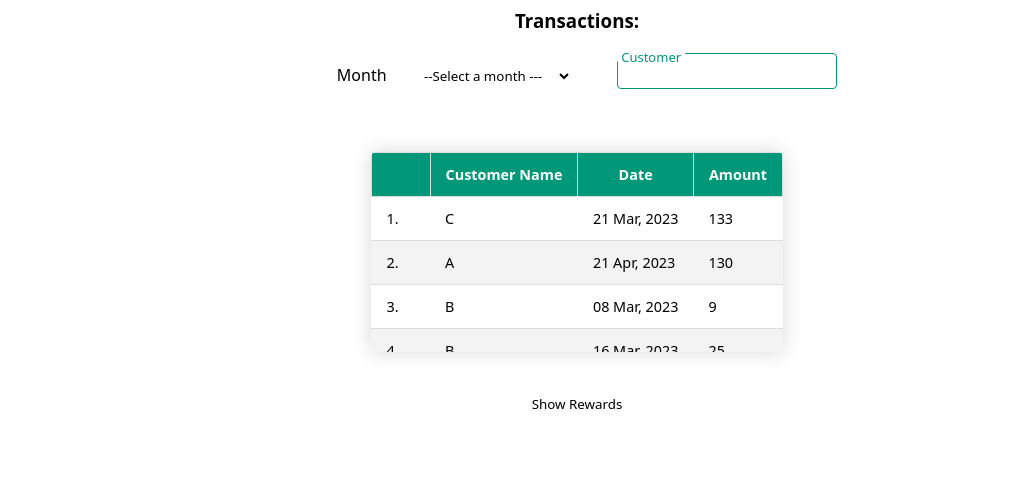
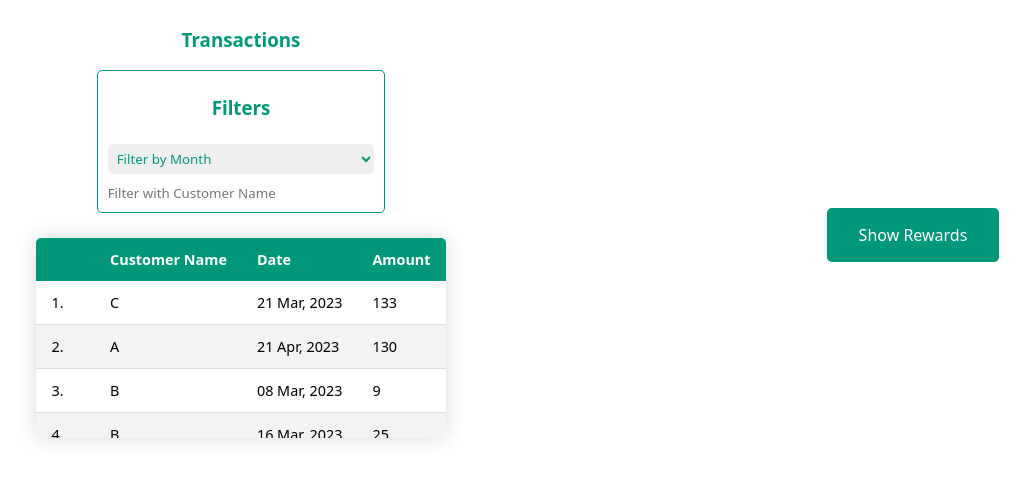
Before and after one commit to VijayIyer/charter-communications-hw, a React (Create React App) app: page / in a window 1280 px wide. Shown: the top 480 px of the page, without its empty margins (63-1093 px from the left). Built offline with nearby package versions, Linux system fonts and the light colour scheme.

Commit message:
Makes styling consistent

```diff
--- a/src/components/Rewards/RewardsTable.js
+++ b/src/components/Rewards/RewardsTable.js
@@ -32,7 +32,8 @@
   }, [transactionsData]);
   if (!showRewardsTable)
     return (
-      <div className='rewards'>
+      <div className='column'>
+        <div>
           <button
             className='rewards__show-btn'
             onClick={() => setShowRewards((value) => !value)}
@@ -40,11 +41,12 @@
             Show Rewards
           </button>
         </div>
+      </div>
     );
 
   return (
-    <div className='rewards'>
-      <h3>Rewards:</h3>
+    <div className='column'>
+      <h3 className='rewards__header'>Rewards</h3>
       <div className='rewards__table-wrapper'>
         <table className='rewards__table'>
           <thead>
--- a/src/components/Rewards/styles.css
+++ b/src/components/Rewards/styles.css
@@ -1,38 +1,17 @@
 /* styles from https://www.w3schools.com/html/tryit.asp?filename=tryhtml_table_intro */
-.rewards {
-  display: flex;
-  flex-direction: column;
-  align-items: center;
-  margin: 5px;
-}
 
 .rewards__show-btn {
-  background-color: var(--primary-bg-color);
-  color: var(--primary-font-color);
+  border: none;
+  border-radius: 5px 5px;
+  color: white;
+  padding: 1em 2em;
+  text-align: center;
+  text-decoration: none;
+  display: inline-block;
+  font-size: 1em;
+  background-color: var(--main-color);
   cursor: pointer;
-  border: none;
-  border-radius: 1em;
-  padding: 1em;
 }
-
-.rewards__table {
-  border-collapse: collapse;
-  width: 100%;
-  display: block;
-  height: 200px;
-  margin-bottom: 1em;
+.rewards__header {
+  color: var(--main-color);
 }
-.rewards__table th {
-  background-color: var(--header-bg-color);
-}
-
-.rewards__table td,
-th {
-  border: 1px solid #dddddd;
-  background-color: var(--primary-bg-color);
-  color: var(--primary-font-color);
-  cursor: pointer;
-  text-align: left;
-  padding: 8px;
-  text-align: center;
-}
--- a/src/components/Transactions/MonthFilter.js
+++ b/src/components/Transactions/MonthFilter.js
@@ -20,20 +20,20 @@
     }
   }, [transactionsData]);
   return (
-    <div>
-      <label>Month</label>
+    <div className='transactions__month-filter'>
       <select
-        className='transactions__month-filter'
+        className='transactions__month-filter__select'
         onChange={(e) => setMonthFilter(e.target.value)}
         value={monthFilter}
       >
-        <option value=''>--Select a month ---</option>
+        <option value=''>Filter by Month</option>
         {months.map((month) => (
           <option key={month} value={month}>
             {month}
           </option>
         ))}
       </select>
+      <span className='highlight'></span>
     </div>
   );
 }
--- a/src/components/Transactions/Search.js
+++ b/src/components/Transactions/Search.js
@@ -5,12 +5,12 @@
   const { customerFilter, setCustomerFilter } = useContext(transactionsContext);
   return (
     <div className='transactions__search-customer'>
-      <label className='transactions__search-customer__label'>Customer</label>
       <input
         type='text'
+        id='input'
         className='transactions__search-customer__input'
         value={customerFilter}
-        placeholder=' '
+        placeholder='Filter with Customer Name'
         onChange={(e) => setCustomerFilter(e.target.value)}
       />
     </div>
--- a/src/components/Transactions/index.js
+++ b/src/components/Transactions/index.js
@@ -1,15 +1,15 @@
 import TransactionsTable from "./TransactionsTable";
-import Transaction from "./Transaction";
 import MonthFilter from "./MonthFilter";
 import Search from "./Search";
 import Regenerate from "./Regenerate";
 import "./styles.css";
 export default function Transactions() {
   return (
-    <div className='transactions'>
-      <h3>Transactions:</h3>
+    <div className='column'>
+      <h3 className='transactions__header'>Transactions</h3>
       {/* <Regenerate /> */}
       <div className='transactions__filters'>
+        <h3>Filters</h3>
         <MonthFilter />
         <Search />
       </div>
--- a/src/components/Transactions/styles.css
+++ b/src/components/Transactions/styles.css
@@ -1,43 +1,8 @@
 /* styles from https://www.w3schools.com/html/tryit.asp?filename=tryhtml_table_intro */
-.transactions {
-  display: flex;
-  flex-direction: column;
-  align-items: center;
-  margin: 5px;
-}
 .transactions__table {
   overflow-y: scroll;
   display: block;
-  height: 200px;
-  border-collapse: collapse;
-  margin: 25px 0;
-  border-radius: 5px 5px 0 0;
-  font-size: 0.9em;
-  font-family: sans-serif;
-  min-width: 400px;
-  box-shadow: 0 0 20px rgba(0, 0, 0, 0.15);
 }
-.transactions__table thead tr {
-  background-color: #009879;
-  color: #ffffff;
-  text-align: left;
-}
-.transactions__table th,
-.transactions__table td {
-  padding: 12px 15px;
-}
-.transactions__table tbody tr {
-  border-bottom: 1px solid #dddddd;
-}
-
-.transactions__table tbody tr:nth-of-type(even) {
-  background-color: #f3f3f3;
-}
-
-.transactions__table tbody tr:last-of-type {
-  border-bottom: 2px solid #009879;
-}
-
 .transactions__regenerate-btn {
   background-color: var(--primary-bg-color);
   color: var(--primary-font-color);
@@ -46,54 +11,39 @@
   border-radius: 1em;
   padding: 1em;
 }
+.transactions__filters * {
+  color: var(--main-color);
+}
 .transactions__filters {
   display: flex;
-  flex-wrap: wrap;
+  flex-direction: column;
   gap: 5px;
-  justify-content: center;
+  text-align: center;
+  padding: 5px;
+  border: 1px solid var(--main-color);
+  border-radius: 5px 5px;
 }
-.transactions__filters * {
-  border: none;
-  margin: 2px;
-  border-radius: 1em;
-  padding: 1em;
+.transactions__month-filter__select {
+  border-radius: 5px 5px;
+  padding: 5px;
+  width: 20em;
+  border: 0;
 }
-.transactions__search-customer {
-  position: relative;
-  margin-bottom: 20px;
-}
-.transactions__search-customer__label {
-  color: #009879;
-  font-size: 13px;
-  font-weight: normal;
-  position: absolute;
-  pointer-events: none;
-  left: 15px;
-  top: 11px;
-  padding: 0 5px;
-  background: #fff;
-  transition: 0.2s ease all;
+.transactions__month-filter__select:focus {
+  border-color: var(--main-color);
+  outline-color: var(--main-color);
 }
 .transactions__search-customer__input {
-  font-size: 12px;
-  display: block;
-  width: 100%;
-  height: 36px;
-  padding: 0 20px;
-  background: #fff;
-  color: #323840;
-  border: 1px solid #009879;
-  border-radius: 4px;
-  box-sizing: border-box;
-  &:focus {
-    outline: none;
-    ~ .transactions__search-customer__label {
-      top: -8px;
-      font-size: 13px;
-    }
-  }
+  border-radius: 5px 5px;
+  padding: 5px;
+  width: 20em;
+  border: none;
 }
-.transactions__month-filter {
-  background-color: var(--primary-bg-color);
-  color: var(--primary-font-color);
+.transactions__search-customer__input:focus {
+  border-radius: 2px;
+  border-color: var(--main-color);
+  outline-color: var(--main-color);
 }
+.transactions__header {
+  color: var(--main-color);
+}
--- a/src/styles.css
+++ b/src/styles.css
@@ -1,8 +1,8 @@
 :root {
+  --main-color: #009879;
   --font-family: Noto sans;
   --header-bg-color: rgb(34, 21, 21);
-  --font-size: 12px;
-  --highlight-color: rgb(191, 191, 51);
+  --highlight-color: #b1cdcf;
   --outline-color: rgb(150, 148, 31);
 }
 * {
@@ -14,7 +14,46 @@
 body {
   padding-bottom: 3em;
 }
-h3 {
-  margin-top: 0;
-  margin-bottom: 0;
+.App {
+  height: 100%;
+  width: 100%;
+  display: flex;
+  align-items: center;
+  gap: 5em;
 }
+.column {
+  display: flex;
+  flex-direction: column;
+  align-items: center;
+  width: 50%;
+}
+table {
+  height: 200px;
+  border-collapse: collapse;
+  margin: 25px 0;
+  border-radius: 5px 5px 0 0;
+  font-size: 0.9em;
+  font-family: sans-serif;
+  min-width: 400px;
+  box-shadow: 0 0 20px rgba(0, 0, 0, 0.15);
+}
+table thead tr {
+  background-color: var(--main-color);
+  color: #ffffff;
+  text-align: left;
+}
+table th,
+table td {
+  padding: 12px 15px;
+}
+table tbody tr {
+  border-bottom: 1px solid #dddddd;
+}
+
+table tbody tr:nth-of-type(even) {
+  background-color: #f3f3f3;
+}
+
+table tbody tr:last-of-type {
+  border-bottom: 2px solid var(--ma);
+}
```
Also changed, not shown: 2 other files (tests, documents, lock files or other folders). Lines whose indentation alone changed are shown as unchanged.
